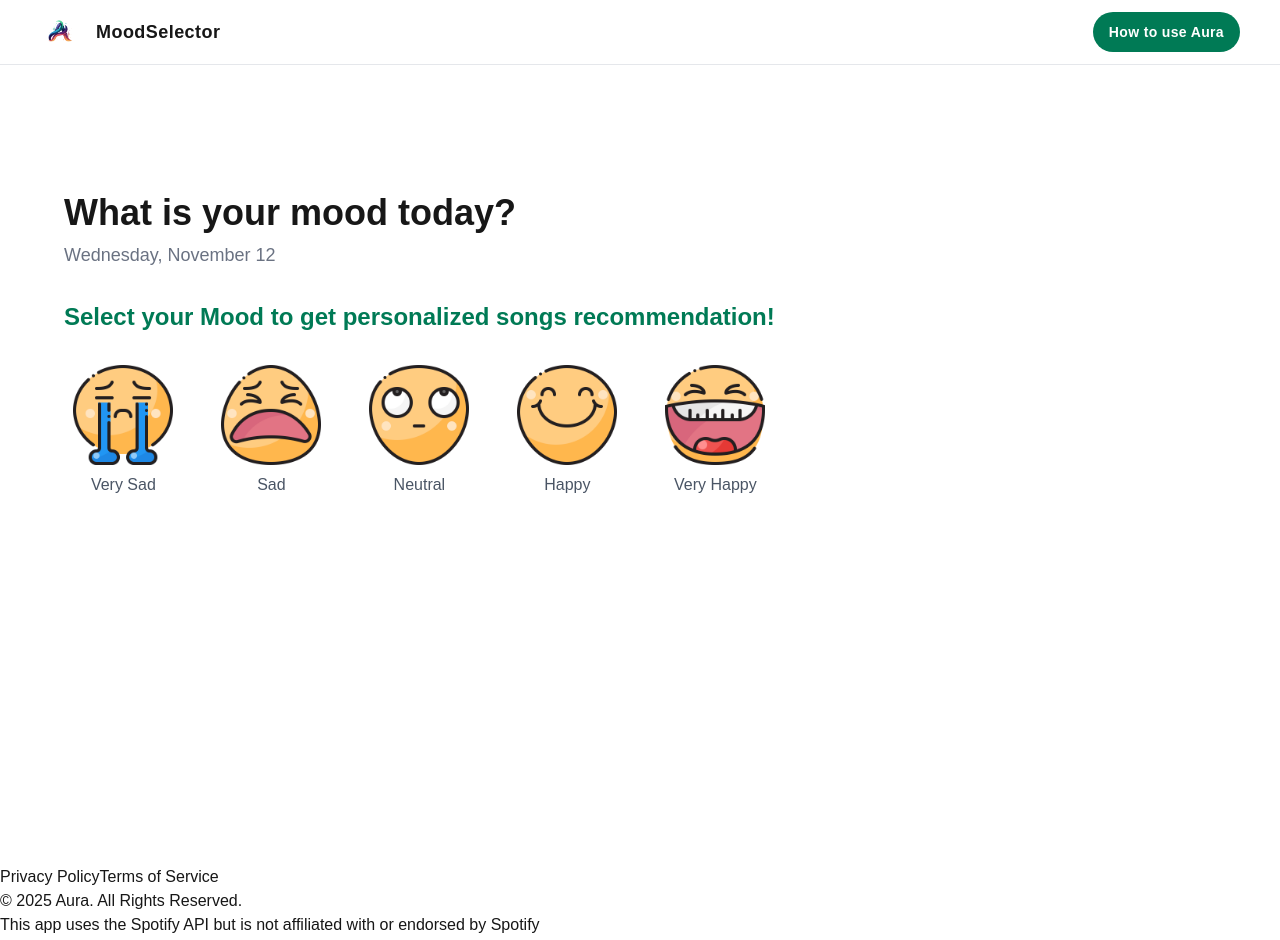
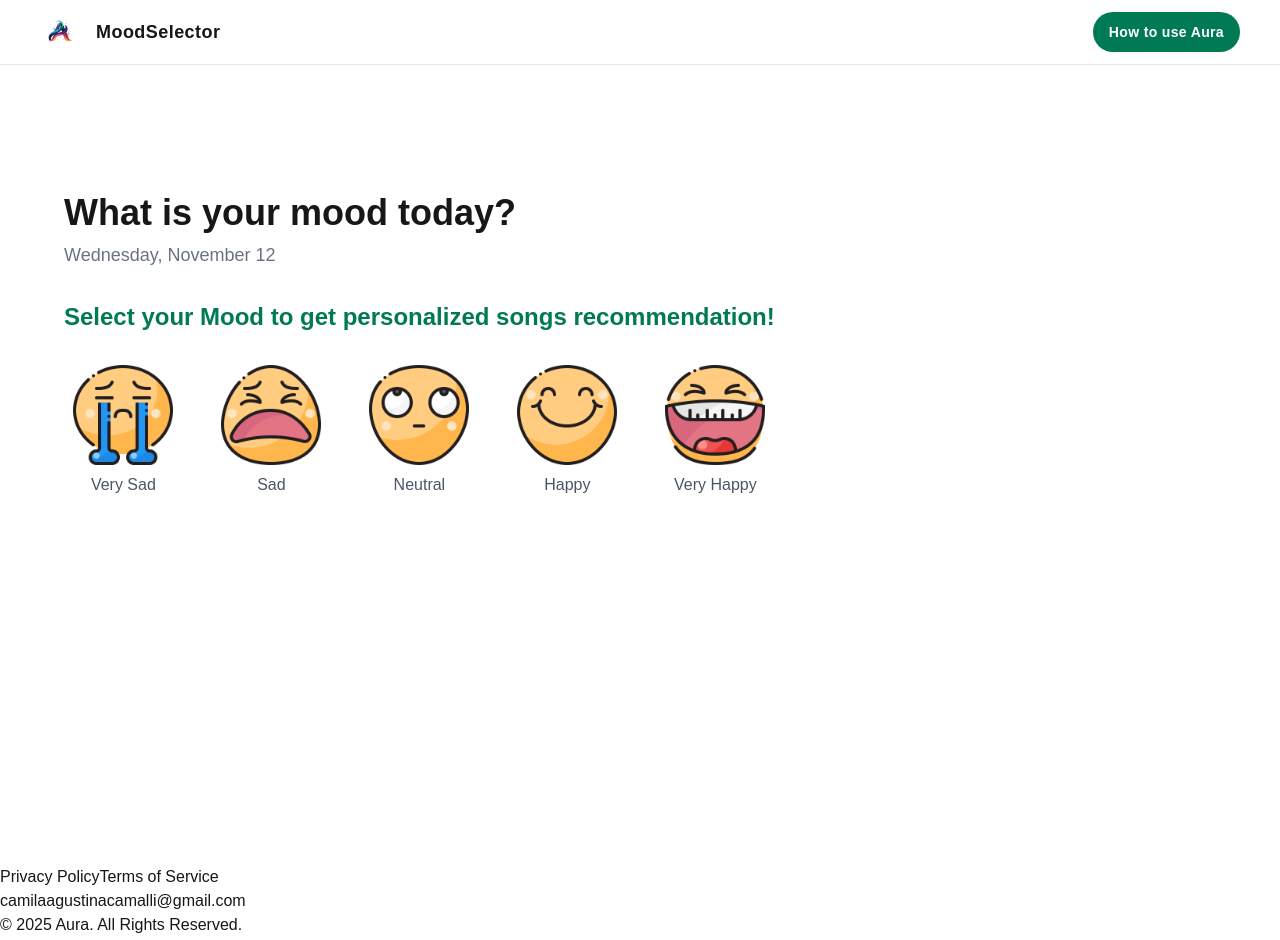
Before and after one commit to Camilacamalli/Aura, a Next.js app: page / in a window 1280 px wide. Shown: the top 940 px of the page. Built offline with nearby package versions, Linux system fonts and the light colour scheme.

Commit message:
unit-green

```diff
--- a/src/components/Footer.tsx
+++ b/src/components/Footer.tsx
@@ -9,6 +9,9 @@ export default function Footer() {
         <Link href="/privacy-policy">Privacy Policy</Link>
         <Link href="/terms-of-service">Terms of Service</Link>
       </div>
+      <div>
+        <a href="mailto:camilaagustinacamalli@gmail.com">camilaagustinacamalli@gmail.com</a>
+      </div>
       <p>&copy; {currentYear} Aura. All Rights Reserved.</p>
       <p>This app uses the Spotify API but is not affiliated with or endorsed by Spotify</p>
     </footer>
```
